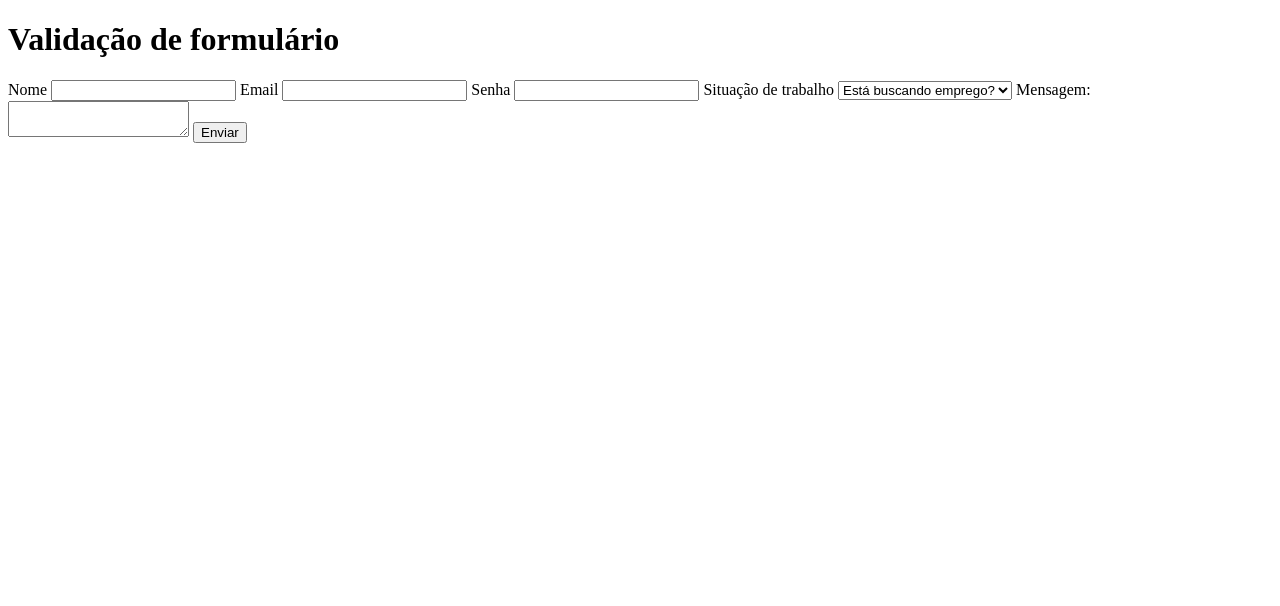
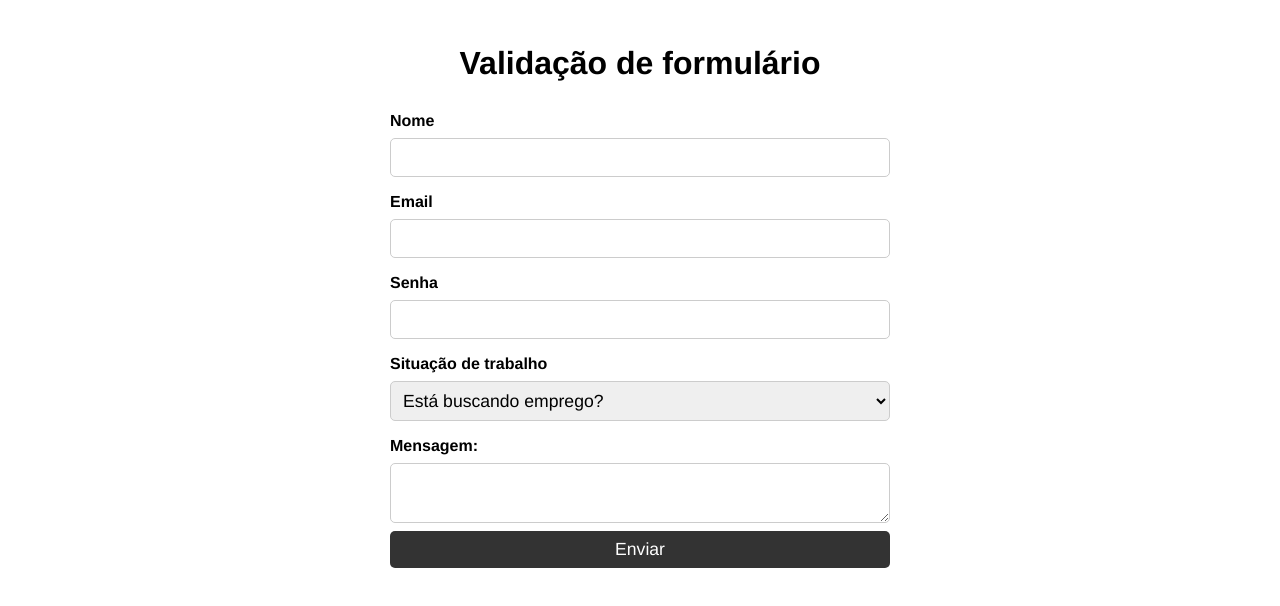
Before and after one commit to douglasrodriguesgit/form-validation, a plain HTML site: page index.html in a window 1280 px wide. Drawn offline with Linux system fonts and the light colour scheme.

Commit message:
estilizado o formulário

```diff
--- /dev/null
+++ b/css/style.css
@@ -0,0 +1,45 @@
+* {
+  font-family: Helvetica, sans-serif;
+  box-sizing: border-box;
+}
+
+body {
+  padding: 1rem;
+}
+
+h1 {
+  text-align: center;
+}
+
+form {
+  display: flex;
+  flex-direction: column;
+  gap: 0.5rem;
+  max-width: 500px;
+  margin: 1rem auto;
+}
+
+label {
+  font-weight: bold;
+  margin-top: 0.5rem;
+}
+
+input,
+textarea,
+select {
+  width: 100%;
+  padding: 0.5rem;
+  border: solid 1px #ccc;
+  border-radius: 5px;
+  font-size: 1.1rem;
+}
+
+button {
+  padding: 0.5rem;
+  border: none;
+  border-radius: 5px;
+  background-color: #333;
+  font-size: 1.1rem;
+  color: #fff;
+  cursor: pointer;
+}
--- a/index.html
+++ b/index.html
@@ -4,7 +4,7 @@
 <head>
   <meta charset="UTF-8">
   <meta name="viewport" content="width=device-width, initial-scale=1.0">
-  <link rel="stylesheet" href="./style.css">
+  <link rel="stylesheet" href="./css/style.css">
   <title>Formulário</title>
 </head>
 <h1>Validação de formulário</h1>
```
Also changed, not shown: style.css (deleted).
